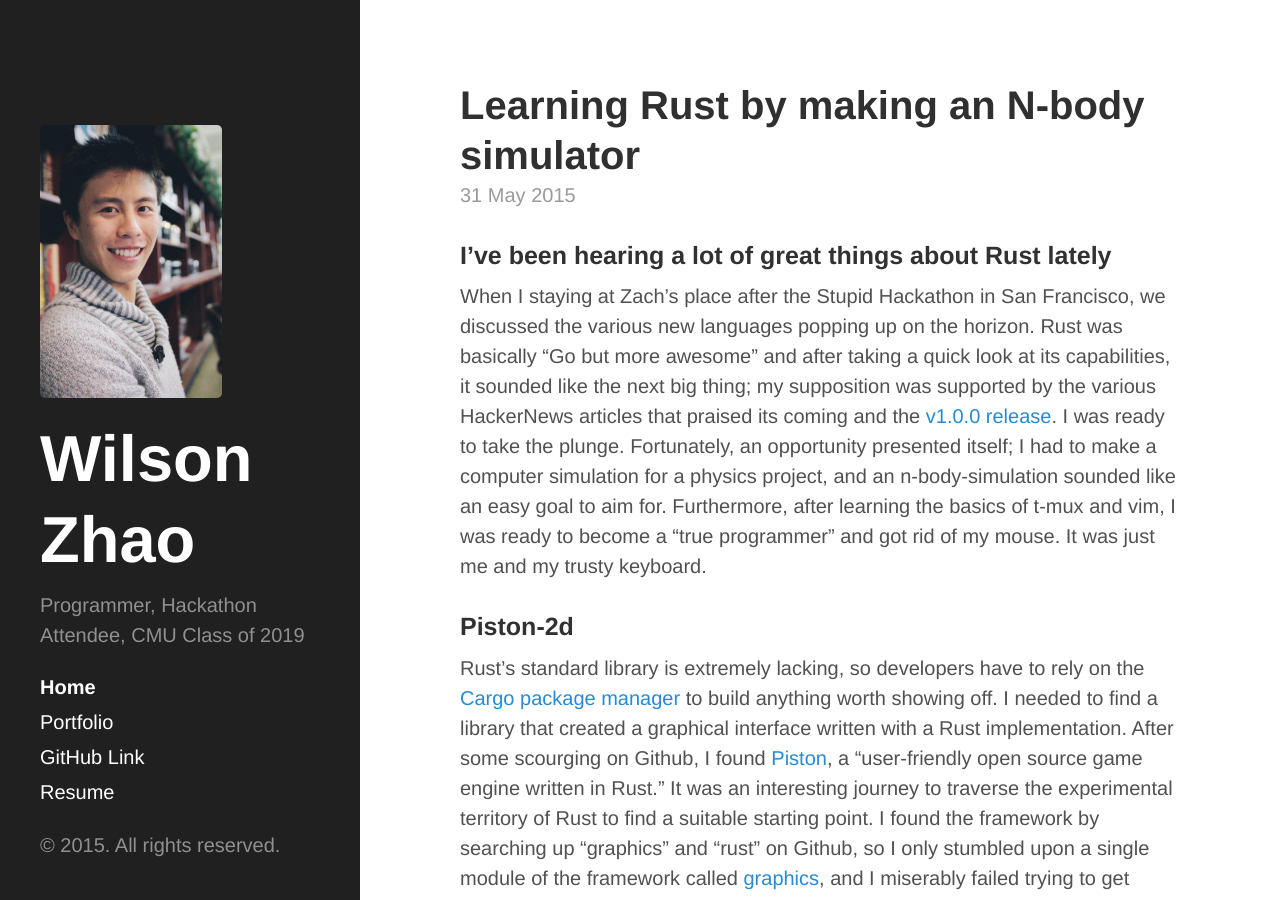
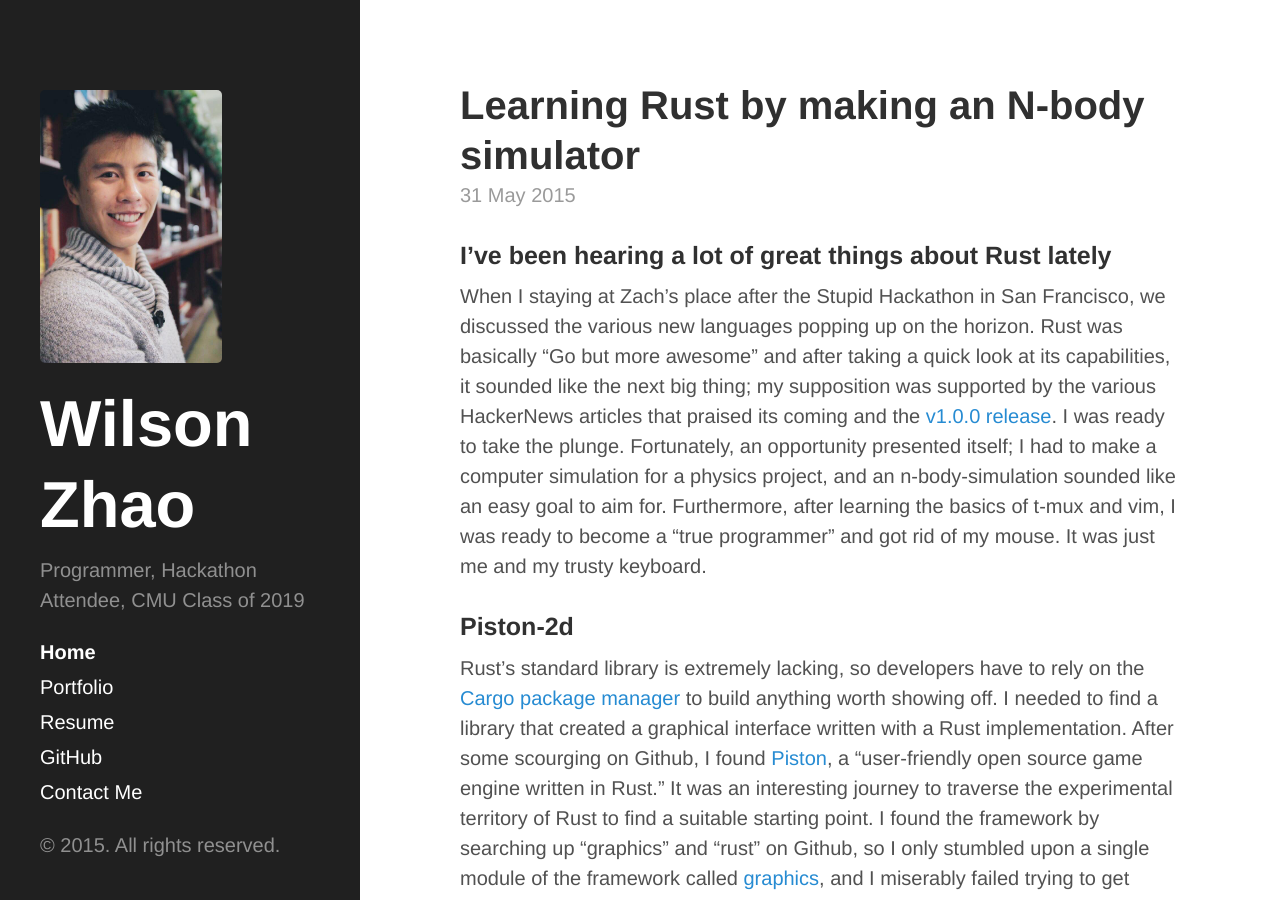
Before and after one commit to wilzh40/wilzh40.github.io_stop, a Jekyll site: the page built from index.html, in a window 1280 px wide and 900 px high. Built offline with Jekyll 4.4.1, drawn with Linux system fonts in a browser that asks for light colours; some web fonts are replaced; Markdown is read by kramdown in place of the engine named in the settings; the list of posts is cut into pages by our own code.

Commit message:
Added buttons

```diff
--- a/_includes/sidebar.html
+++ b/_includes/sidebar.html
@@ -29,8 +29,10 @@
         {% endif %}
       {% endfor %}
 
-      <a class="sidebar-nav-item" href="{{ site.github.link }}">GitHub Link</a>
       <a class="sidebar-nav-item" href="{{ site.resume.link }}">Resume</a>
+      <a class="sidebar-nav-item" href="{{ site.github.link }}">GitHub </a>
+     <a class="sidebar-nav-item" href="mailto:wilson.y.zhao@gmail.com">Contact Me</a>
+
     </nav>
 
     <p>&copy; {{ site.time | date: '%Y' }}. All rights reserved.</p>
```
